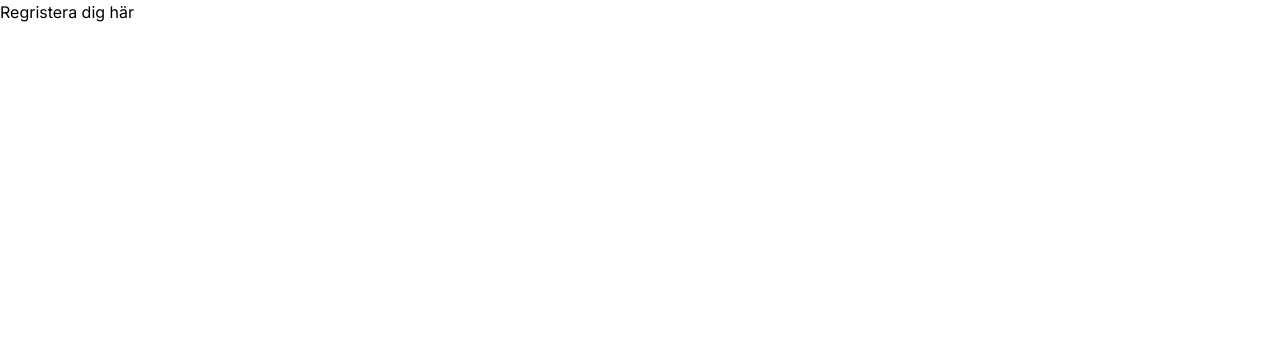
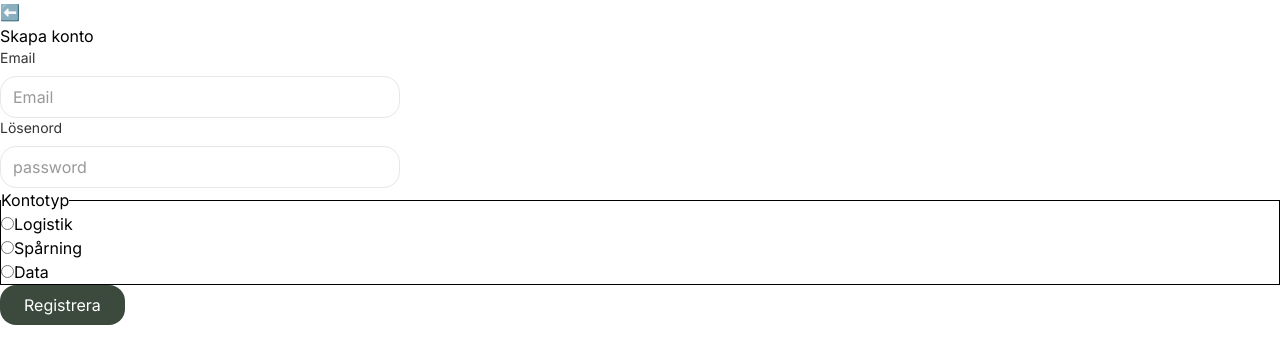
Before and after one commit to ChasAcademy-Team-9/frontend, a React (Vite) app: page /sign-up in a window 1280 px wide. Shown: the top 364 px of the page. Built offline with nearby package versions, Linux system fonts and the light colour scheme.

Commit message:
Add sign up page content.

```diff
--- a/src/pages/SignUp.tsx
+++ b/src/pages/SignUp.tsx
@@ -1,7 +1,36 @@
+import Input from "../components/Input";
+import { PrimaryButton } from "../components/PrimaryButton/PrimaryButton";
+
 function SignUp() {
   return (
     <>
-      <h1>Regristera dig här</h1>
+      <button>⬅️</button> {/* TODO byt till backarrow-komponenten när den är klar */}
+
+      <h1>Skapa konto</h1>
+
+      <Input label="Email" name="Email" id="email" type="email" />
+
+      <Input label="Lösenord" name="password" id="password" type="password" />
+
+      <fieldset className="flex flex-col border-1 ">
+        <legend>
+          Kontotyp
+        </legend>
+        <label>
+          <input type="radio" name="role" />
+          Logistik
+        </label>
+        <label>
+          <input type="radio" name="role" />
+          Spårning
+        </label>
+        <label>
+          <input type="radio" name="role" />
+          Data
+        </label>
+      </fieldset>
+
+      <PrimaryButton text="Registrera" onClick={()=>null} />
     </>
   );
 }
```
